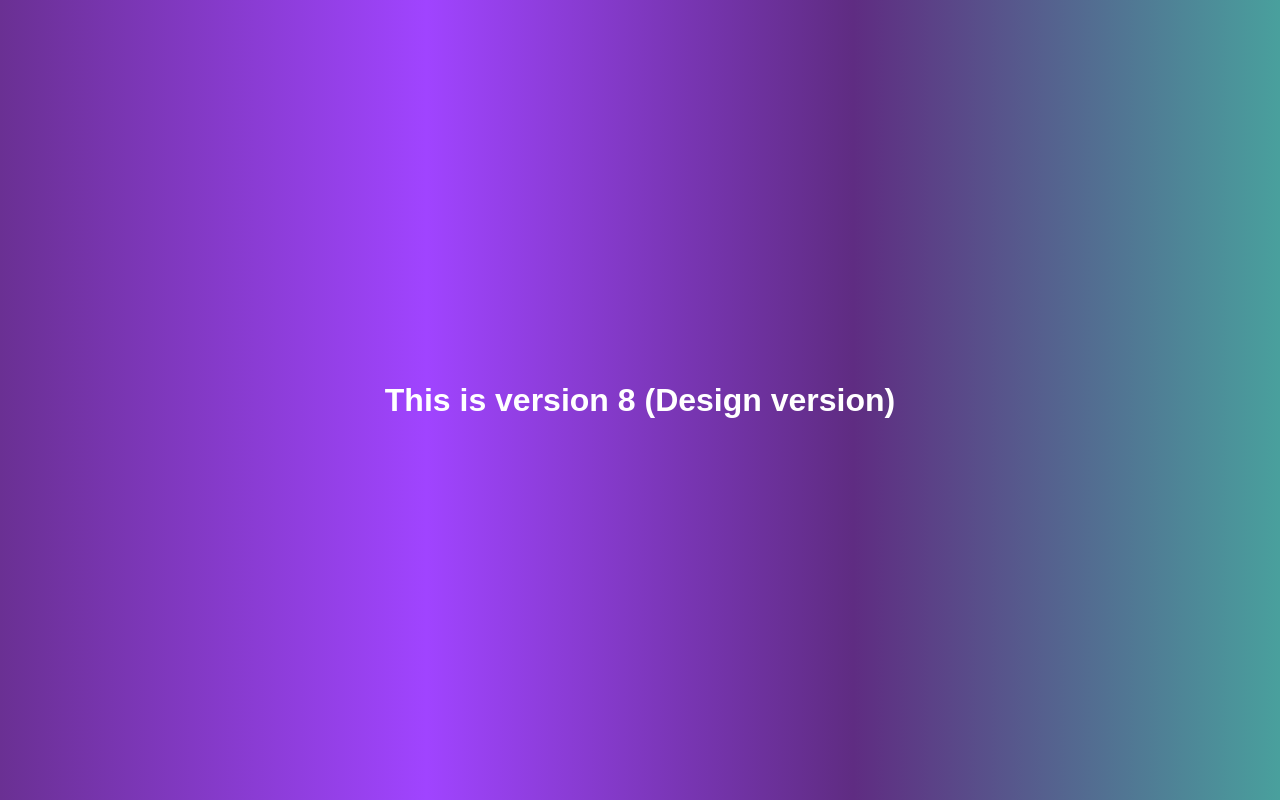
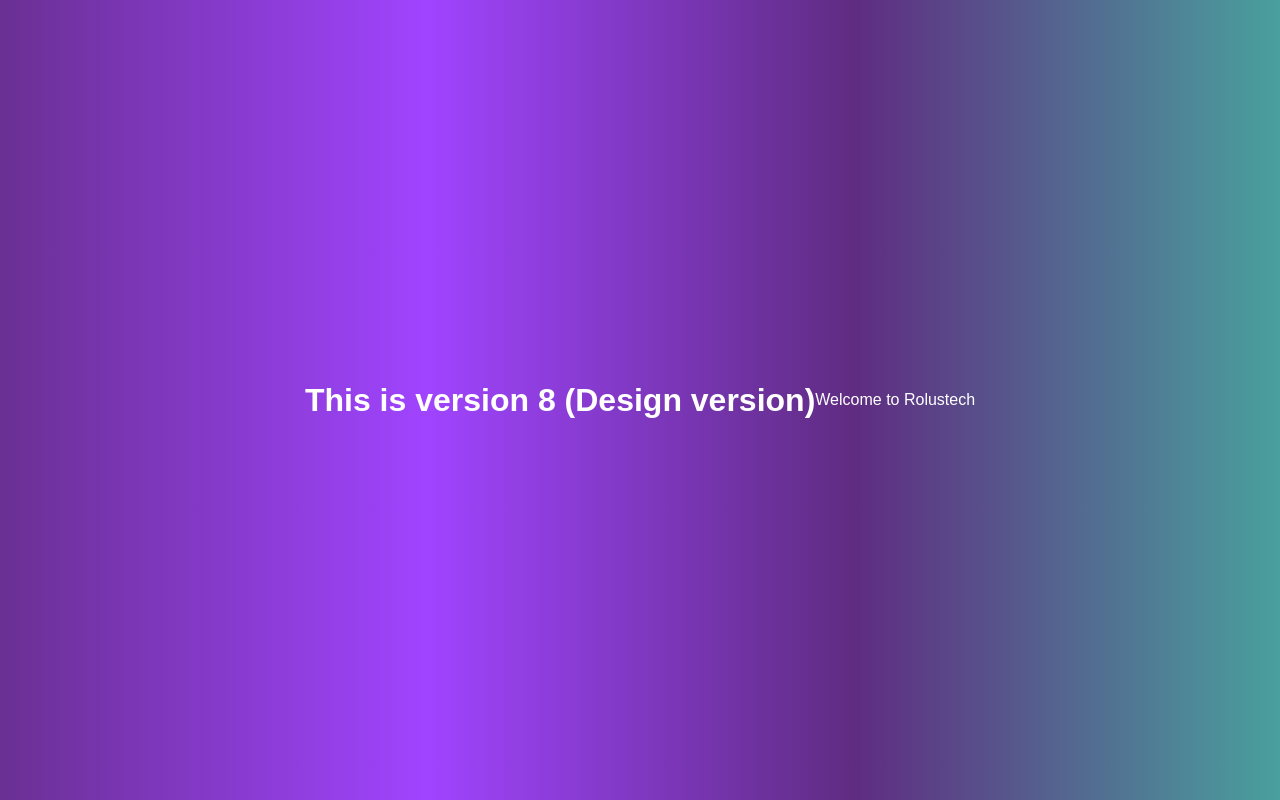
Before and after one commit to muhammadaliazhar/myrepo1, a plain HTML site: page index.html in a window 1280 px wide. Drawn offline with Linux system fonts and the light colour scheme.

Commit message:
paragraph added

```diff
--- a/index.html
+++ b/index.html
@@ -4,9 +4,11 @@
     <meta charset="UTF-8">
     <meta name="viewport" content="width=device-width, initial-scale=1.0">
     <link rel="stylesheet" href="styles.css">
-    <title>Document</title>
+    <title>Rolustech-IT</title>
 </head>
 <body>
     <h1>This is version 8 (Design version)</h1>
+    <p>Welcome to Rolustech</p>
+
 </body>
 </html>
```
